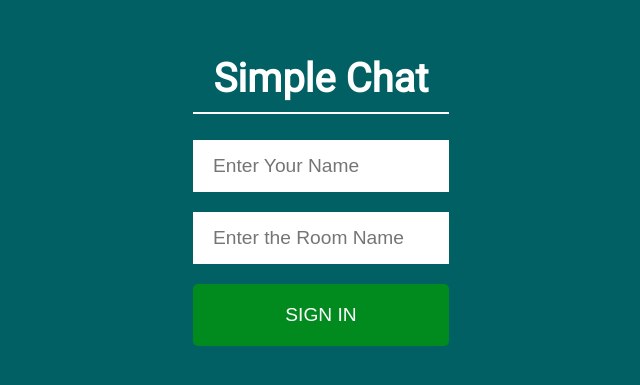
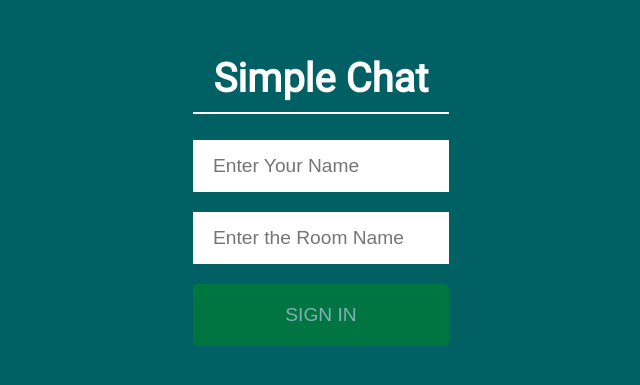
Before and after one commit to GrafSoul/react-chat-socket-io, a React (Create React App) app in the folder client/: page / in a window 1280 px wide. Shown: the part 213-598 px from the top of the page, without its empty margins (319-959 px from the left). Built offline with nearby package versions, Linux system fonts and the light colour scheme.

Commit message:
feat: Added Soket.io to Chat component.

```diff
--- a/client/src/components/Chat/Chat.js
+++ b/client/src/components/Chat/Chat.js
@@ -1,6 +1,30 @@
-import React from 'react';
+import React, { useState, useEffect, useRef } from 'react';
+import queryString from 'query-string';
+import io from 'socket.io-client';
 
-const Chat = () => {
+const Chat = ({ location }) => {
+    const [name, setName] = useState('');
+    const [room, setRoom] = useState('');
+    const ENDPOINT = 'localhost:5000';
+
+    const socket = useRef(null);
+
+    useEffect(() => {
+        const { name, room } = queryString.parse(location.search);
+
+        socket.current = io(ENDPOINT);
+
+        setName(name);
+        setRoom(room);
+
+        socket.current.emit('join', { name, room }, () => {});
+
+        return () => {
+            socket.current.emit('disconnect');
+            socket.current.off();
+        };
+    }, [ENDPOINT, location.search]);
+
     return <h1>Chat</h1>;
 };
 
--- a/client/src/components/Join/Join.js
+++ b/client/src/components/Join/Join.js
@@ -6,8 +6,6 @@ import classes from './Join.module.css';
 const Join = () => {
     const [name, setName] = useState('');
     const [room, setRoom] = useState('');
-
-    console.log(name === '' && room === '' ? true : false);
 
     return (
         <div className={classes.joinOuterContainer}>
@@ -36,7 +34,13 @@ const Join = () => {
                     to={`/chat?name=${name}&room=${room}`}
                 >
                     <button
-                        className={classes.button + ' ' + classes.mt20}
+                        className={
+                            classes.button +
+                            ' ' +
+                            classes.mt20 +
+                            ' ' +
+                            (!name || !room ? classes.disabled : '')
+                        }
                         type="submit"
                     >
                         Sign In
--- a/client/src/components/Join/Join.module.css
+++ b/client/src/components/Join/Join.module.css
@@ -48,6 +48,14 @@
   margin-top: 20px;
 }
 
+.disabled {
+  opacity: .5;
+  background: #018b1f !important;
+  cursor: default;
+}
+
+.button .disabled {}
+
 @media (min-width: 320px) and (max-width: 480px) {
   .joinOuterContainer {
     height: 100%;
```
Also changed, not shown: 2 other files (tests, documents, lock files or other folders).
